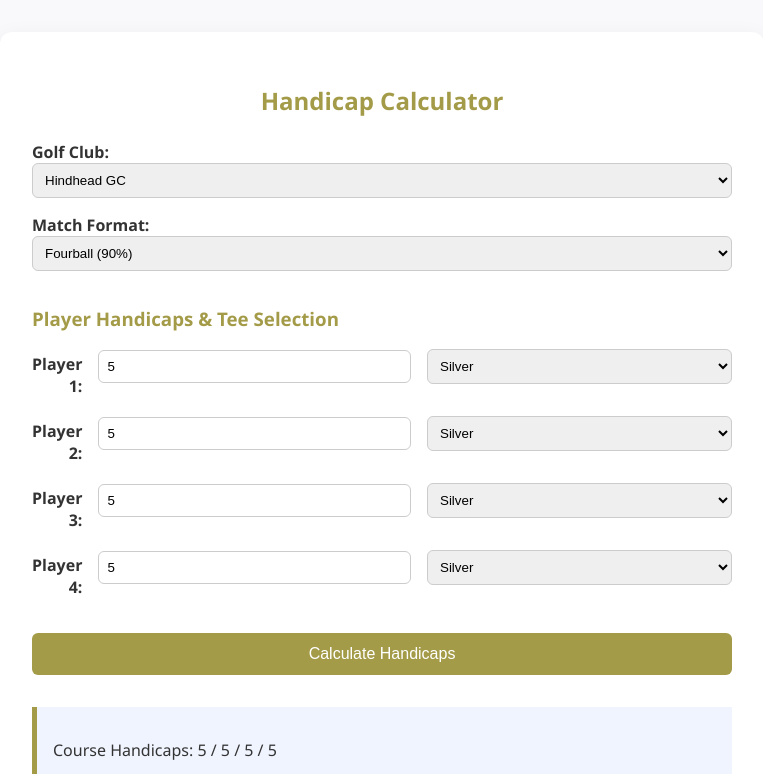
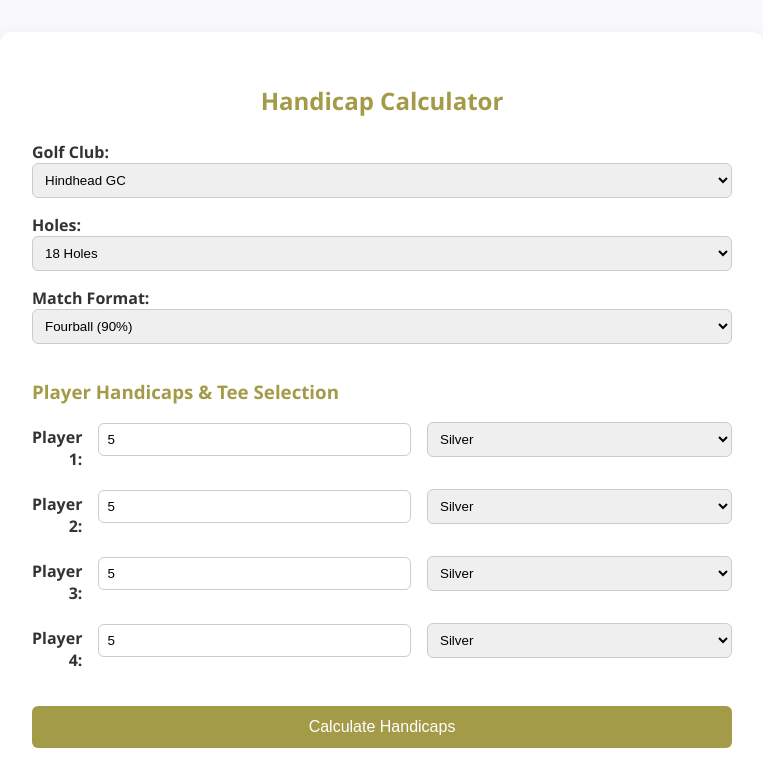
Before and after one commit to DTalbot8/HandicapGen, a plain HTML site: page root/index.html in a window 1280 px wide. Both pictures are taken after typing "5", "5", "5", "5" into the empty fields and a click on the button "Calculate Handicaps". Shown: the top 774 px of the page, without its empty margins (258-1021 px from the left). Drawn offline with Linux system fonts and the light colour scheme.

Commit message:
Update index.html

```diff
--- a/root/index.html
+++ b/root/index.html
@@ -82,6 +82,13 @@
       <option value="farnham">Farnham GC</option>
     </select>
 
+    <label for="holes">Holes:</label>
+    <select id="holes">
+      <option value="18">18 Holes</option>
+      <option value="F9">Front 9</option>
+      <option value="B9">Back 9</option>
+    </select>
+
     <label for="format">Match Format:</label>
     <select id="format" onchange="togglePlayers()">
       <option value="fourball">Fourball (90%)</option>
@@ -118,49 +125,68 @@
   </div>
 
   <script>
-    // Define club and tee data
+    // Club and tee data with 18, front/back splits
     const clubs = {
       hindhead: {
-        silver: { slope: 121, cr: 69.9, par: 70, name: 'Silver' },
-        navy:   { slope: 125, cr: 71.3, par: 70, name: 'Navy' }
+        silver: {
+          name: 'Silver',
+          '18': { slope: 121, cr: 69.9, par: 70 },
+          F9:   { slope: 119, cr: 34.7, par: 35 },
+          B9:   { slope: 123, cr: 35.2, par: 35 }
+        },
+        navy: {
+          name: 'Navy',
+          '18': { slope: 125, cr: 71.3, par: 70 },
+          F9:   { slope: 126, cr: 35.6, par: 35 },
+          B9:   { slope: 125, cr: 35.6, par: 35 }
+        }
       },
       farnham: {
-        silver: { slope: 136, cr: 72.5, par: 72, name: 'Silver' },
-        purple: { slope: 130, cr: 70.8, par: 72, name: 'Purple' }
+        silver: {
+          name: 'Silver',
+          '18': { slope: 136, cr: 72.5, par: 72 },
+          F9:   { slope: 131, cr: 35.3, par: 35 },
+          B9:   { slope: 140, cr: 37.2, par: 37 }
+        },
+        purple: {
+          name: 'Purple',
+          '18': { slope: 130, cr: 70.8, par: 72 },
+          F9:   { slope: 128, cr: 34.8, par: 35 },
+          B9:   { slope: 132, cr: 36.0, par: 37 }
+        }
       }
     };
 
-    // Populate tee selects based on chosen club
+    // Populate tee dropdowns based on selected club
     function populateTees() {
       const clubKey = document.getElementById('club').value;
       const tees = clubs[clubKey];
-      const teeOptions = Object.entries(tees)
-        .map(([key, data]) => `<option value="${key}">${data.name}</option>`)
+      const options = Object.entries(tees)
+        .map(([key, t]) => `<option value="${key}">${t.name}</option>`)
         .join('');
-
       ['tee1','tee2','tee3','tee4'].forEach(id => {
-        document.getElementById(id).innerHTML = teeOptions;
+        document.getElementById(id).innerHTML = options;
       });
     }
 
-    // Toggle player inputs and repopulate tees
+    // Show/hide players based on format
     function togglePlayers() {
-      populateTees();
       const format = document.getElementById('format').value;
       const isSingles = format === 'matchplay';
       document.getElementById('player3').style.display = isSingles ? 'none' : 'flex';
       document.getElementById('player4').style.display = isSingles ? 'none' : 'flex';
     }
 
-    // Calculate course handicap for an index and tee
-    function calculateCourseHandicap(index, clubKey, teeKey) {
-      const { slope, cr, par } = clubs[clubKey][teeKey];
+    // Compute course handicap for chosen tee and holes
+    function calculateCourseHandicap(index, clubKey, teeKey, holesKey) {
+      const { slope, cr, par } = clubs[clubKey][teeKey][holesKey];
       return index * (slope / 113) + (cr - par);
     }
 
-    // Main calculation flow
+    // Main calculation
     function calculate() {
       const clubKey = document.getElementById('club').value;
+      const holesKey = document.getElementById('holes').value;
       const format = document.getElementById('format').value;
       const isSingles = format === 'matchplay';
 
@@ -177,44 +203,48 @@
         isSingles ? null : document.getElementById('tee4').value
       ];
 
-      const count = isSingles ? 2 : 4;
-      if (hi.slice(0, count).some(h => isNaN(h))) {
+      const needed = isSingles ? 2 : 4;
+      if (hi.slice(0, needed).some(h => isNaN(h))) {
         document.getElementById('result').innerText = "Please enter all handicaps.";
         return;
       }
 
-      const ch = hi.map((h, i) => h !== null ? Math.round(calculateCourseHandicap(h, clubKey, tees[i])) : null);
-      let output = `<p>Course Handicaps: ${ch.filter(v => v !== null).join(' / ')}</p>`;
+      // Calculate course handicaps
+      const ch = hi.map((h, i) => h !== null
+        ? Math.round(calculateCourseHandicap(h, clubKey, tees[i], holesKey))
+        : null
+      );
+      let output = `<p>Course Handicap (${holesKey === '18' ? '18 holes' : holesKey === 'F9' ? 'Front 9' : 'Back 9'}): ${ch.filter(v=>v!==null).join(' / ')}</p>`;
 
       if (format === 'fourball') {
         const ph = ch.map(x => x !== null ? Math.round(x * 0.9) : null);
-        const min = Math.min(...ph.filter(x => x !== null));
-        const shots = ph.map(p => p !== null ? p - min : null);
+        const min = Math.min(...ph.filter(x=>x!==null));
+        const shots = ph.map(p => p!==null ? p - min : null);
         output += `<p>Playing Handicaps (90%): ${ph.join(' / ')}</p>`;
-        output += `<p>Strokes Received (vs lowest): ${shots.join(' / ')}</p>`;
+        output += `<p>Strokes Received: ${shots.join(' / ')}</p>`;
       } else if (format === 'foursomes') {
-        const a = Math.round((ch[0] + ch[1]) * 0.5);
-        const b = Math.round((ch[2] + ch[3]) * 0.5);
-        const min = Math.min(a, b);
+        const a = Math.round((ch[0]+ch[1]) * 0.5);
+        const b = Math.round((ch[2]+ch[3]) * 0.5);
+        const min = Math.min(a,b);
         output += `<p>Team A: ${a}, Team B: ${b}</p>`;
-        output += `<p>Strokes Received: A ${a - min}, B ${b - min}</p>`;
+        output += `<p>Strokes Received: A ${a-min}, B ${b-min}</p>`;
       } else if (format === 'greensomes') {
-        const a = Math.round(ch[0] * 0.6 + ch[1] * 0.4);
-        const b = Math.round(ch[2] * 0.6 + ch[3] * 0.4);
-        const min = Math.min(a, b);
+        const a = Math.round(ch[0]*0.6 + ch[1]*0.4);
+        const b = Math.round(ch[2]*0.6 + ch[3]*0.4);
+        const min = Math.min(a,b);
         output += `<p>Team A: ${a}, Team B: ${b}</p>`;
-        output += `<p>Strokes Received: A ${a - min}, B ${b - min}</p>`;
+        output += `<p>Strokes Received: A ${a-min}, B ${b-min}</p>`;
       } else if (format === 'matchplay') {
-        const min = Math.min(ch[0], ch[1]);
-        const shots = [ch[0] - min, ch[1] - min];
+        const min = Math.min(ch[0],ch[1]);
+        const shots = [ch[0]-min, ch[1]-min];
         output += `<p>Playing Handicaps (100%): ${ch[0]} / ${ch[1]}</p>`;
-        output += `<p>Strokes Received (vs lowest): ${shots.join(' / ')}</p>`;
+        output += `<p>Strokes Received: ${shots.join(' / ')}</p>`;
       }
 
       document.getElementById('result').innerHTML = output;
     }
 
-    // On load, populate tees for default club then set player visibility
+    // Initialize on page load
     window.onload = () => {
       populateTees();
       togglePlayers();
```
